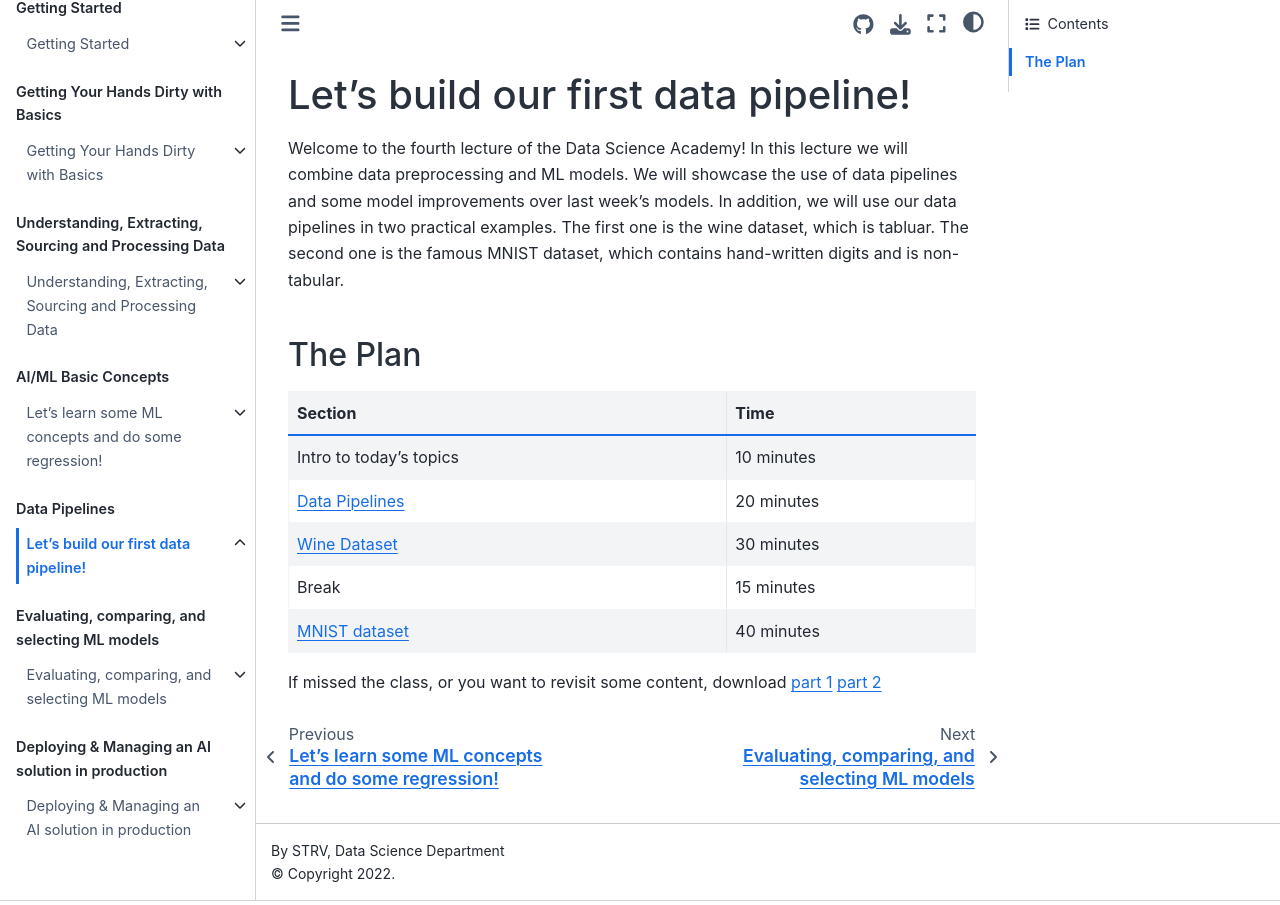
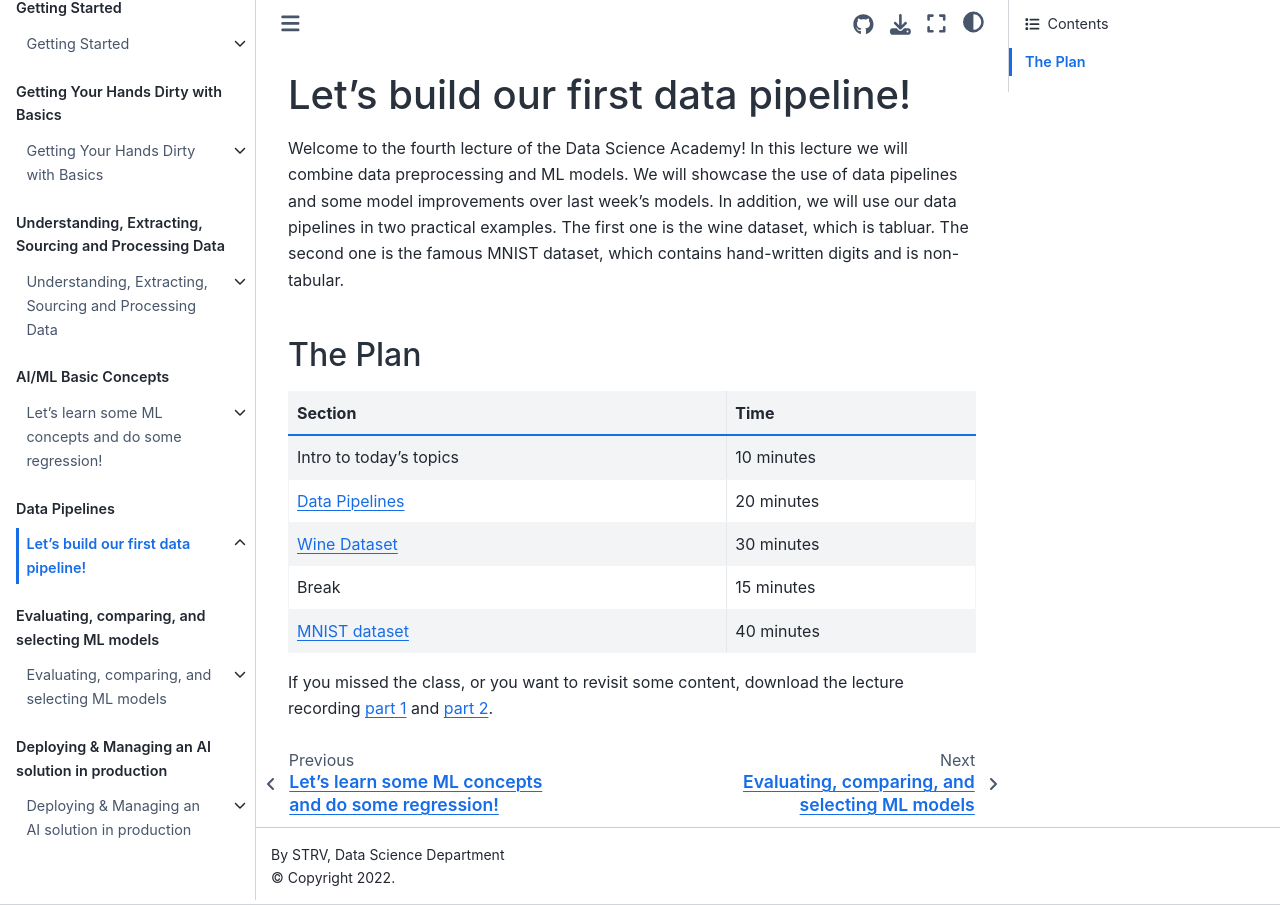
Before and after one commit to strvcom/ds-academy, a Jupyter Book: the page built from lectures/04_lecture/intro.md, in a window 1280 px wide. Built offline with Jupyter Book 1.0.4 settings and Sphinx 7.4.7 and the Sphinx Book theme 1.1.4, drawn with Linux system fonts in a browser that asks for light colours; pages that are not in the unit, such as notebooks, are missing from menus.

```diff
--- a/lectures/04_lecture/intro.md
+++ b/lectures/04_lecture/intro.md
@@ -13,6 +13,6 @@
 | [MNIST dataset](data_pipelines.ipynb)                                         | 40 minutes |
 
 
-If missed the class, or you want to revisit some content, download
-[part 1](https://drive.google.com/file/d/1-boPzqAPdO_TE9bBRRNJNNQNdBFyJuaw/view?usp=sharing)
-[part 2](https://drive.google.com/file/d/1SF6KJUak-1V_-cNPc-y63zsgc-F4e4W3/view?usp=sharing)
+If you missed the class, or you want to revisit some content, download the lecture recording
+[part 1](https://drive.google.com/file/d/1-boPzqAPdO_TE9bBRRNJNNQNdBFyJuaw) and
+[part 2](https://drive.google.com/file/d/1SF6KJUak-1V_-cNPc-y63zsgc-F4e4W3).
```
Also changed, not shown: lectures/01_lecture/intro.md (+2 -2 lines), lectures/02_lecture/intro.md (+4 -0 lines), lectures/03_lecture/intro.md (+3 -3 lines), lectures/05_lecture/intro.md (+3 -1 lines), lectures/06_lecture/intro.md (+5 -4 lines).
